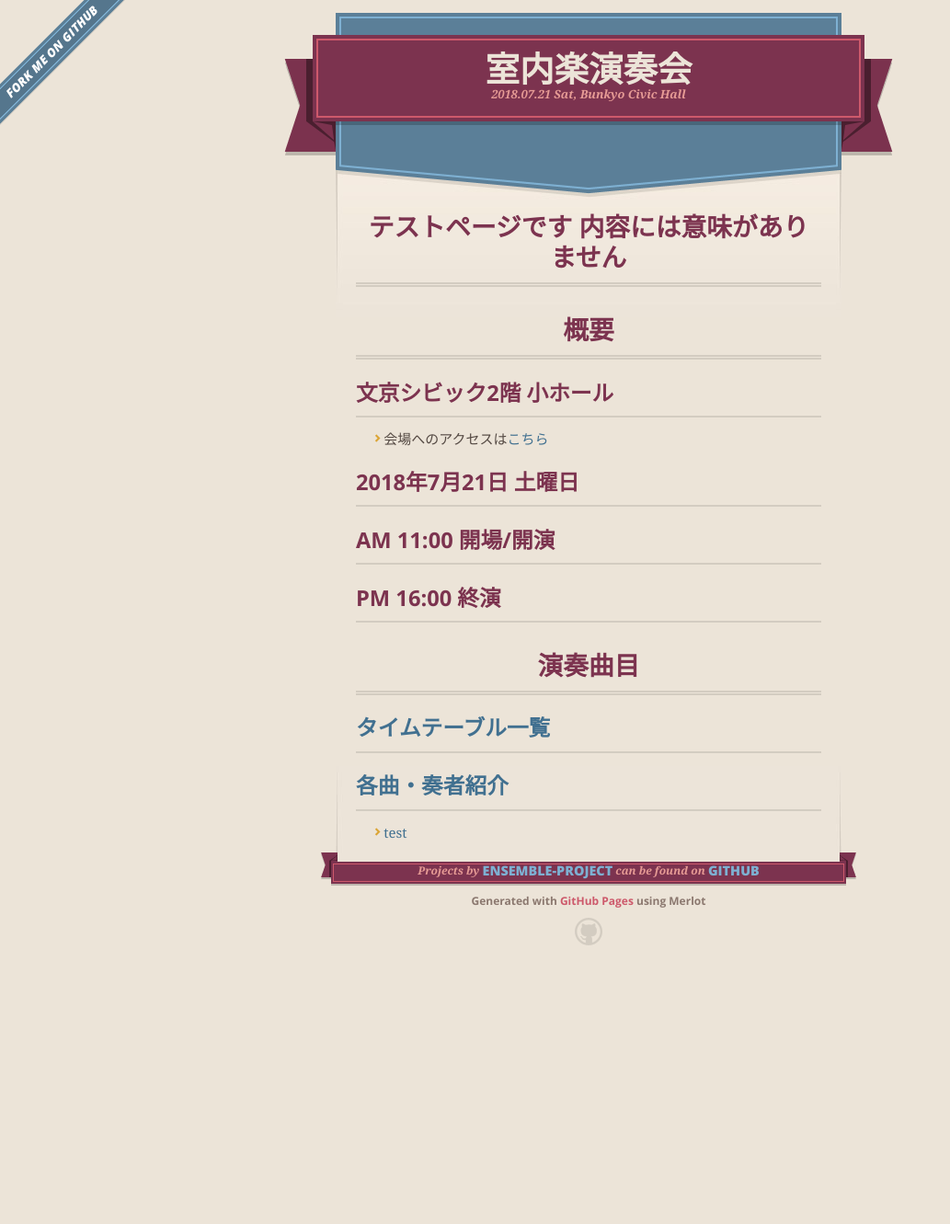
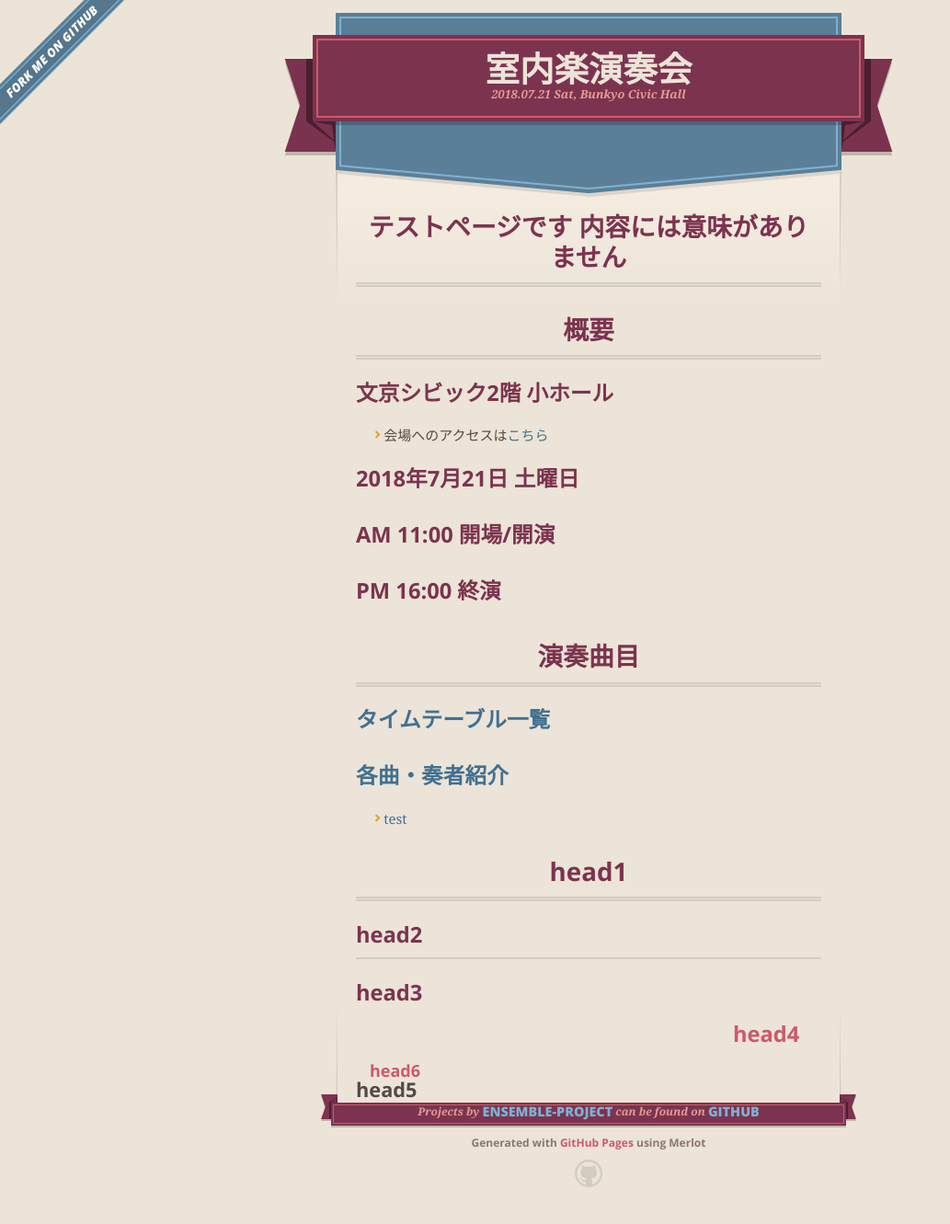
Before and after one commit to Ensemble-Project/Ensemble-Project.github.io, a Jekyll site: the page built from index.md, in a window 1280 px wide. Shown: the whole page at 92% size, without its empty margins (0-1033 px from the left). Built offline with Jekyll 4.4.1, drawn with Linux system fonts in a browser that asks for light colours; our own code applies the rules of GitHub Pages for plain Markdown files; before the commit the page ends 1068 px from its top, so only the background shows below that.

```diff
--- a/index.md
+++ b/index.md
@@ -13,3 +13,10 @@
 ### [タイムテーブル一覧](timetable)
 ### [各曲・奏者紹介](introduction)
 * [test](test)
+
+# head1
+## head2
+### head3
+#### head4
+##### head5
+###### head6
```
Also changed, not shown: introduction.md (+7 -0 lines).
